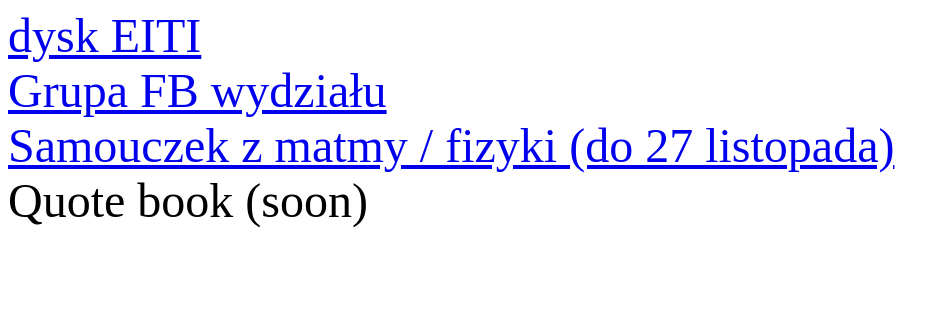
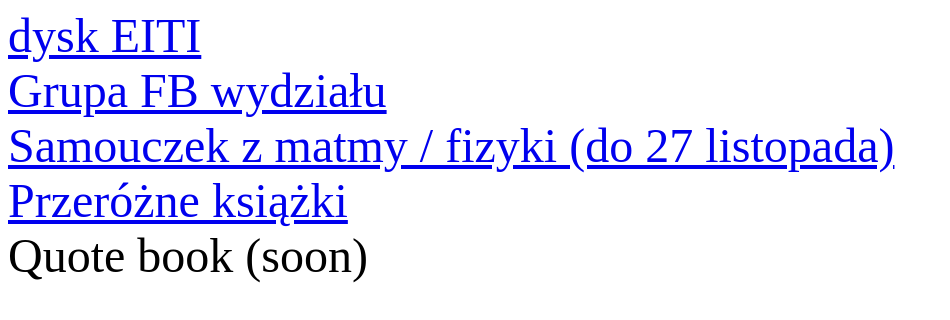
Before and after one commit to borowyalan/signpost, a plain HTML site: page index.html in a window 1280 px wide. Shown: the whole page, without its empty margins (0-950 px from the left). Drawn offline with Linux system fonts and the light colour scheme.

Commit message:
add Books link

```diff
--- a/index.html
+++ b/index.html
@@ -9,6 +9,7 @@
     <a style="display:block" href="https://drive.google.com/drive/folders/1utC-NpokgAVYZFe4gqqE4tzqWZ24byIg?usp=sharing">dysk EITI</a>
     <a style="display:block" href="https://www.facebook.com/groups/EITI.NOWI">Grupa FB wydziału</a>
     <a style="display:block" href="https://samouczek.pw.edu.pl/">Samouczek z matmy / fizyki (do 27 listopada)</a>
+    <a style="display:block" href="https://l.facebook.com/l.php?u=https%3A%2F%2Fdrive.google.com%2Fdrive%2Ffolders%2F1-9dBcbgvLDLODJbKJmbuFjfkG4NXu8nn&h=AT1CX8hBG2HfufzKAvG_z3CEzfAfFIic2Jw5lQfu59iJ0UFK7npNYapnoqpmAgyXNpdwPu8WBbeZjLJ4hLgtvaKEFEgRSvuvWcypqKbMzpg0q0PAid_02XQ8VOXW8KKLgGnyeZLGYWMxlaA&s=1">Przeróżne książki</a>
     Quote book (soon)
 </body>
 </html>
```
